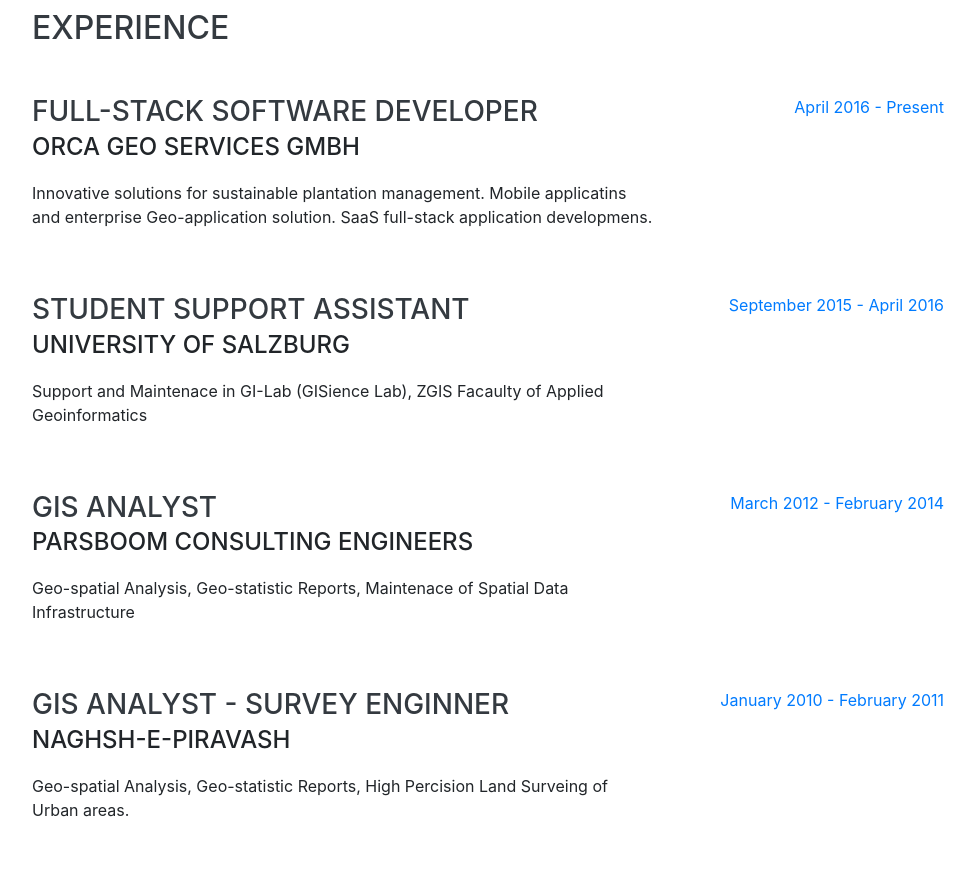
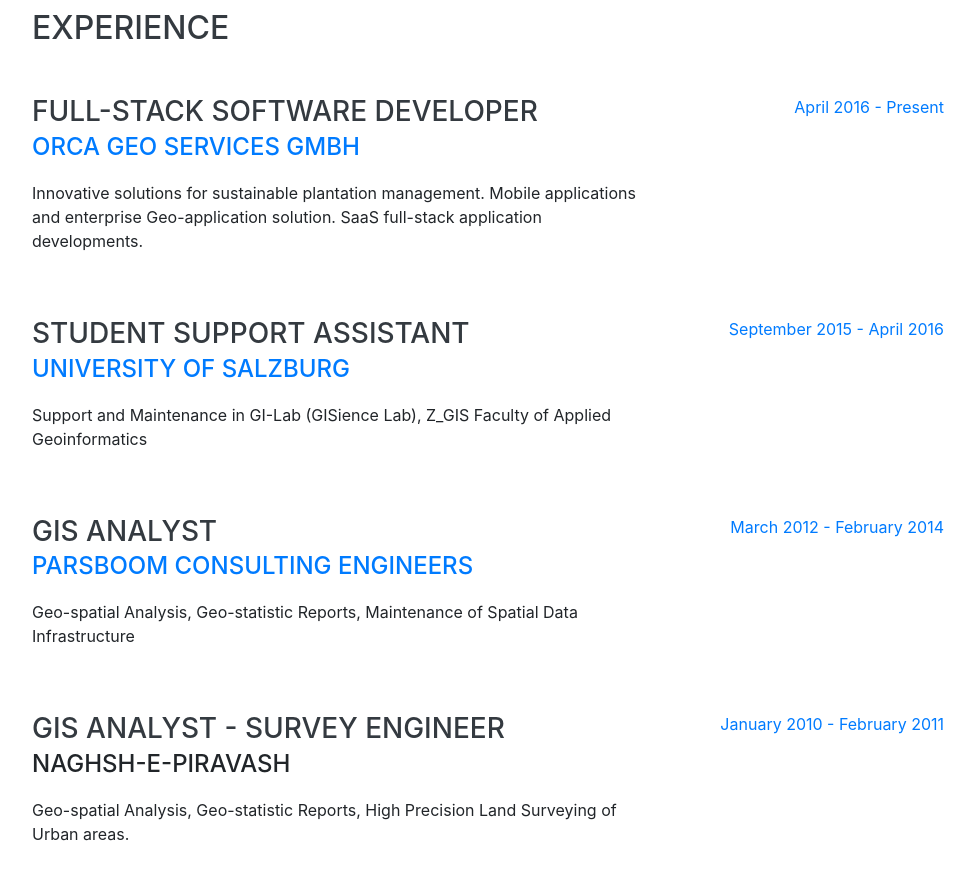
Before and after one commit to mahdikianirad/portfolio, a website with bundled scripts: page index.html in a window 1280 px wide. Shown: the part 840-1719 px from the top of the page, without its empty margins (288-1263 px from the left). Built offline with nearby package versions, Linux system fonts and the light colour scheme; a web font is replaced by a local one.

Commit message:
new cv typo fixed

```diff
--- a/index.html
+++ b/index.html
@@ -94,8 +94,8 @@
         <div class="resume-item d-flex flex-column flex-md-row justify-content-between mb-5">
           <div class="resume-content">
             <h3 class="mb-0">Full-stack Software Developer</h3>
-            <div class="subheading mb-3">ORCA Geo Services GmbH</div>
-            <p>Innovative solutions for sustainable plantation management. Mobile applicatins and enterprise Geo-application solution. SaaS full-stack application developmens.</p>
+            <div class="subheading mb-3"><a href="http://en.hamkarparsboom.com/">ORCA Geo Services GmbH</a></div>
+            <p>Innovative solutions for sustainable plantation management. Mobile applications and enterprise Geo-application solution. SaaS full-stack application developments.</p>
           </div>
           <div class="resume-date text-md-right">
             <span class="text-primary">April 2016 - Present</span>
@@ -105,8 +105,8 @@
         <div class="resume-item d-flex flex-column flex-md-row justify-content-between mb-5">
           <div class="resume-content">
             <h3 class="mb-0">Student Support Assistant</h3>
-            <div class="subheading mb-3">University of Salzburg</div>
-            <p>Support and Maintenace in GI-Lab (GISience Lab), ZGIS Facaulty of Applied Geoinformatics</p>
+            <div class="subheading mb-3"><a href="https://zgis.at/">University of Salzburg</a></div>
+            <p>Support and Maintenance in GI-Lab (GISience Lab), Z_GIS Faculty of Applied Geoinformatics</p>
           </div>
           <div class="resume-date text-md-right">
             <span class="text-primary">September 2015 - April 2016</span>
@@ -116,8 +116,8 @@
         <div class="resume-item d-flex flex-column flex-md-row justify-content-between mb-5">
           <div class="resume-content">
             <h3 class="mb-0">GIS Analyst</h3>
-            <div class="subheading mb-3">Parsboom Consulting Engineers</div>
-            <p>Geo-spatial Analysis, Geo-statistic Reports, Maintenace of Spatial Data Infrastructure</p>
+            <div class="subheading mb-3"><a href="http://en.hamkarparsboom.com/">Parsboom Consulting Engineers</a></div>
+            <p>Geo-spatial Analysis, Geo-statistic Reports, Maintenance of Spatial Data Infrastructure</p>
           </div>
           <div class="resume-date text-md-right">
             <span class="text-primary">March 2012 - February 2014</span>
@@ -126,9 +126,9 @@
 
         <div class="resume-item d-flex flex-column flex-md-row justify-content-between mb-5">
           <div class="resume-content">
-            <h3 class="mb-0">GIS Analyst - Survey Enginner</h3>
+            <h3 class="mb-0">GIS Analyst - Survey Engineer</h3>
             <div class="subheading mb-3">Naghsh-e-Piravash</div>
-            <p>Geo-spatial Analysis, Geo-statistic Reports, High Percision Land Surveing of Urban areas.</p>
+            <p>Geo-spatial Analysis, Geo-statistic Reports, High Precision Land Surveying of Urban areas.</p>
           </div>
           <div class="resume-date text-md-right">
             <span class="text-primary">January 2010 - February 2011</span>
```
Also changed, not shown: 1 other file.
